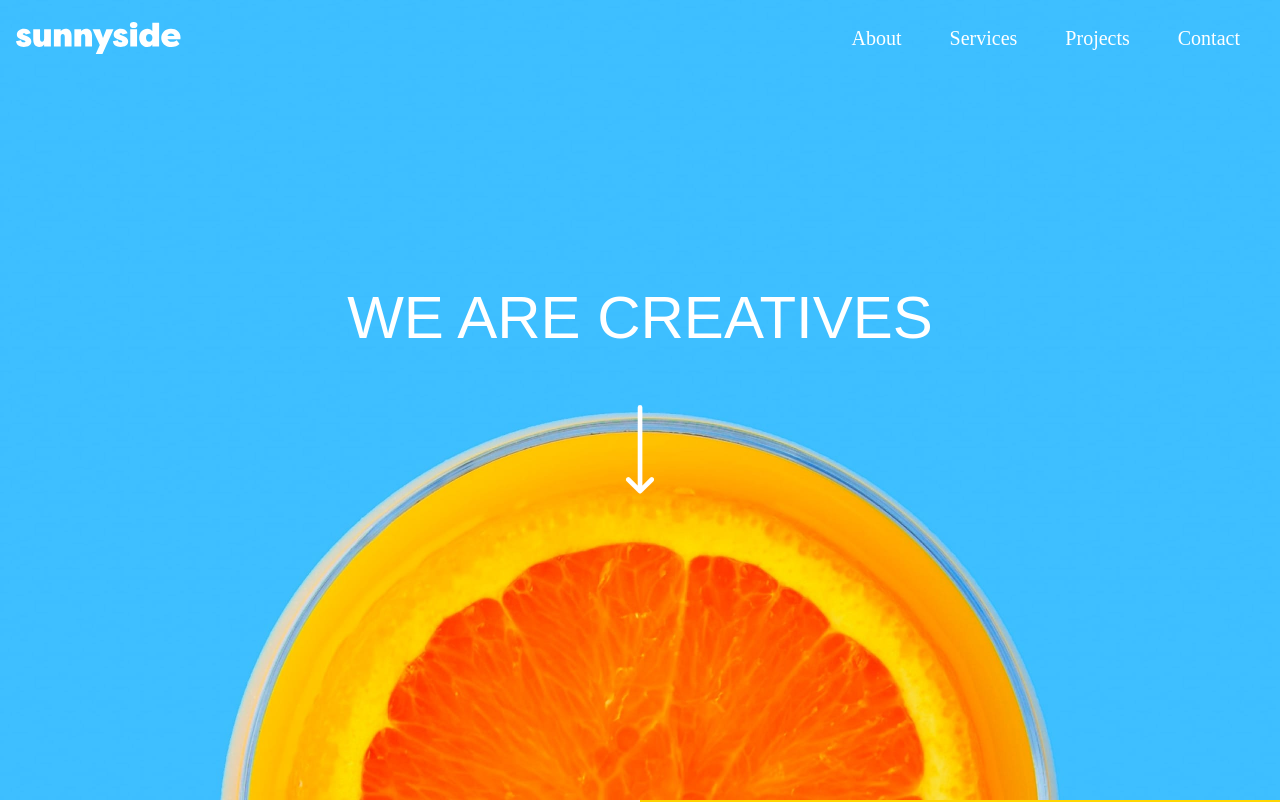
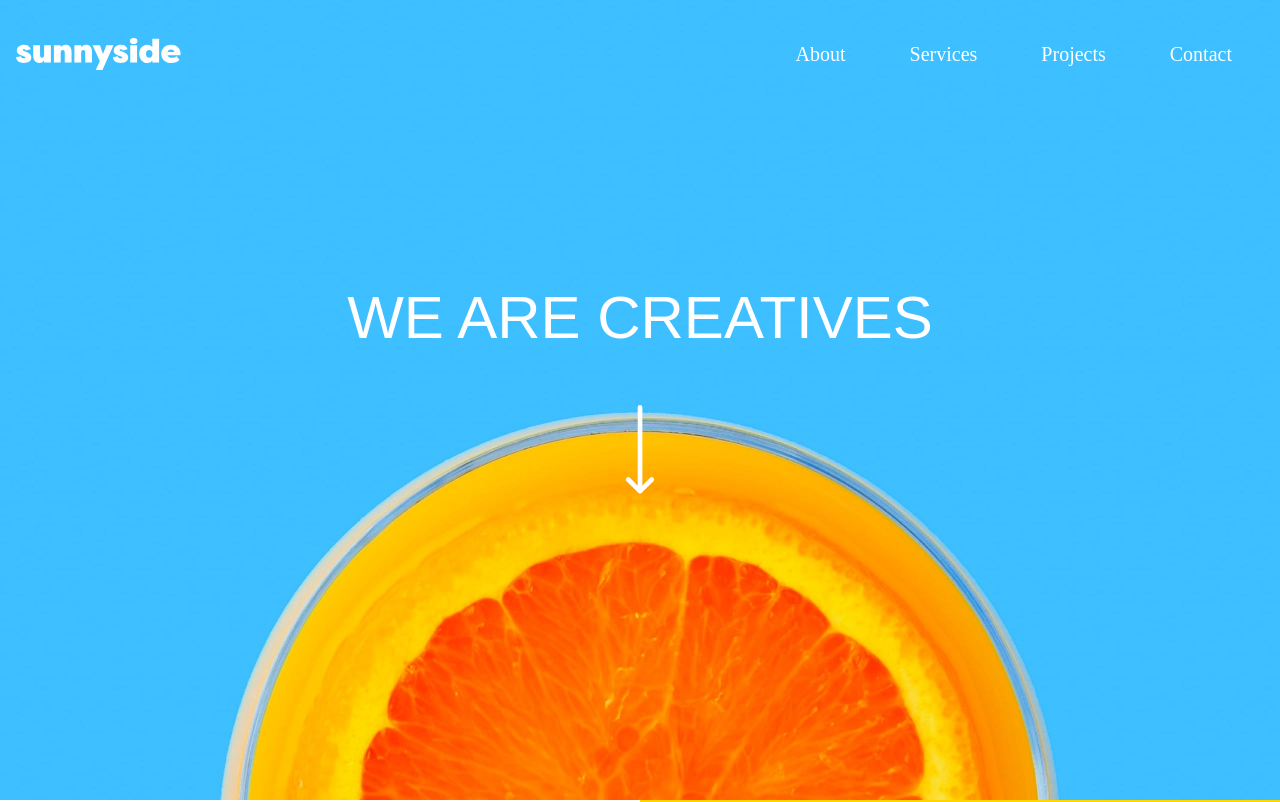
Before and after one commit to kennedybabu/sunnyside-frontend, a React (Create React App) app: page / in a window 1280 px wide. Shown: the top 802 px of the page. Built offline with nearby package versions, Linux system fonts and the light colour scheme.

Commit message:
fix: fix issue with navbar links on hover state

```diff
--- a/src/components/Nav.jsx
+++ b/src/components/Nav.jsx
@@ -19,14 +19,14 @@ const Nav = () => {
             </div>
             <div className='hidden md:flex font-[Barlow] text-xl text-[white]'>
                 <ul className='flex'>
-                   <Link to='about' smooth={true}><li className='px-4 lg:px-6 py-2 cursor-pointer hover:bg-[white] hover:text-[#154458] hover:rounded-[30px] hover:uppercase duration-100'>About</li></Link>
-                    <Link to='services' smooth={true}><li className='px-4 lg:px-6 py-2 cursor-pointer hover:bg-[white] hover:text-[#154458] hover:rounded-[30px] hover:uppercase duration-100'>Services</li></Link>
-                    <Link to='projects' smooth={true}><li className='px-4 lg:px-6 py-2 cursor-pointer hover:bg-[white] hover:text-[#154458] hover:rounded-[30px] hover:uppercase duration-100'>Projects</li></Link>
-                    <Link to='contact' smooth={true}><li className='px-4 lg:px-6 py-2 cursor-pointer hover:bg-[white] hover:text-[#154458] hover:rounded-[30px] hover:uppercase duration-100'>Contact</li></Link>
+                    <Link to='about' smooth={true}><li className='m-4 py-2 px-4 cursor-pointer hover:bg-[white] hover:text-[#154458] hover:rounded-[30px] duration-100'>About</li></Link>
+                    <Link to='services' smooth={true}><li className='m-4  py-2 px-4 cursor-pointer hover:bg-[white] hover:text-[#154458] hover:rounded-[30px]  duration-100'>Services</li></Link>
+                    <Link to='projects' smooth={true}><li className='m-4  py-2 px-4 cursor-pointer hover:bg-[white] hover:text-[#154458] hover:rounded-[30px]  duration-100'>Projects</li></Link>
+                    <Link to='contact' smooth={true}><li className='m-4  py-2 px-4 cursor-pointer hover:bg-[white] hover:text-[#154458] hover:rounded-[30px]  duration-100'>Contact</li></Link>
                 </ul>
             </div>
 
-            {/* menu toggler */}
+            {/* mobile-menu toggler */}
             <div className='text-xl text-white md:hidden cursor-pointer' onClick={handleNav}>
                 {nav ? <AiOutlineBars /> : <FaTimes />}
             </div>
--- a/src/components/Stand.jsx
+++ b/src/components/Stand.jsx
@@ -14,7 +14,7 @@ const Stand = () => {
                   Using a collaborative formula of designers, researchers, photographers, videographers, and copywriters, we'll
                   build and extend your brand in digital places.
                 </p>
-                <a href="#" className='lg:mx-0 uppercase text-header hover:underline decoration-[2px] decoration-yellow-400'>Learn more</a>
+                <a href="#" className='lg:mx-0 uppercase text-header hover:underline decoration-[2px] decoration-red-400'>Learn more</a>
             </div>
         </div>
     </div>
```
